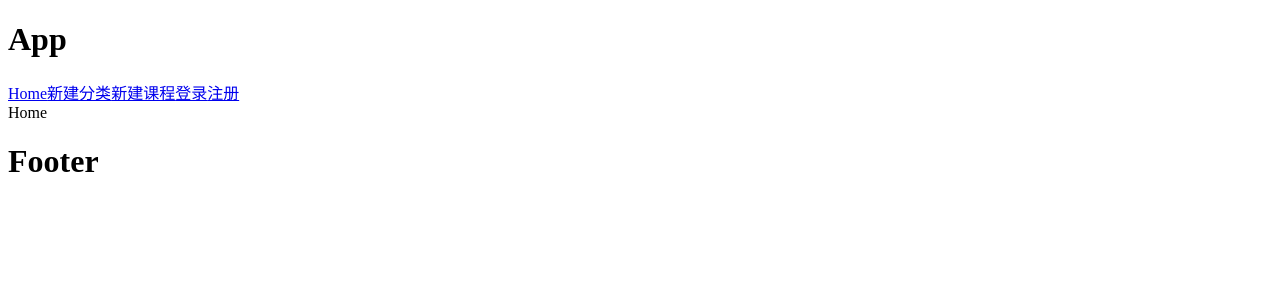
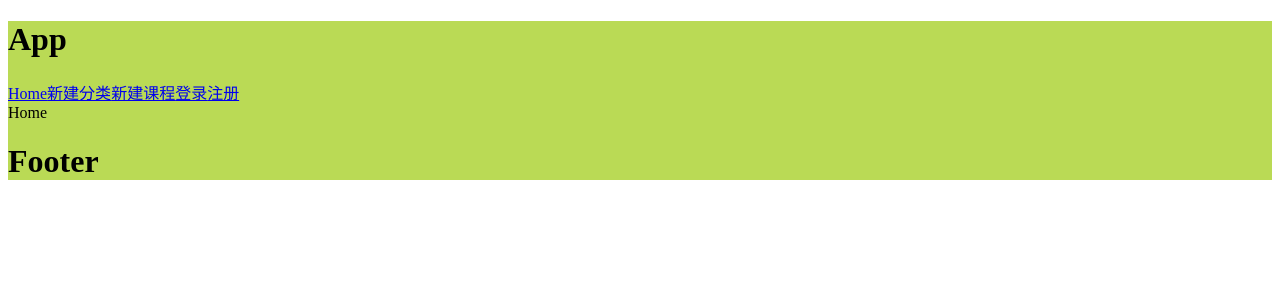
Before and after one commit to yhyecho/aa-journey, a React app in the folder client/: page / in a window 1280 px wide. Shown: the top 300 px of the page. Built offline with nearby package versions, Linux system fonts and the light colour scheme; the HTML template or start-up script is replaced by a standard one.

Commit message:
add css code

```diff
--- a/client/package.json
+++ b/client/package.json
@@ -15,10 +15,12 @@
     "babel-loader": "^6.4.0",
     "babel-preset-env": "^1.2.1",
     "babel-preset-react": "^6.23.0",
+    "css-loader": "^0.28.4",
     "react": "^15.4.2",
     "react-cookie": "^1.0.4",
     "react-dom": "^15.4.2",
     "react-router": "^3.0.2",
+    "style-loader": "^0.18.2",
     "webpack": "^2.2.1"
   },
   "devDependencies": {
--- a/client/src/components/App.js
+++ b/client/src/components/App.js
@@ -1,10 +1,11 @@
 import React from 'react'
 import Header from './Header'
+import '../css/main.css'
 
 class App extends React.Component {
   render() {
     return (
-      <div>
+      <div className='app'>
         <h1>App</h1>
         <Header />
           { this.props.children }
--- /dev/null
+++ b/client/src/css/main.css
@@ -0,0 +1,3 @@
+.app {
+  background: #bada55;
+}
--- a/client/webpack.config.js
+++ b/client/webpack.config.js
@@ -12,6 +12,10 @@ module.exports = {
       {
         test: /\.js$/,
         use: 'babel-loader'
+      },
+      {
+        test: /\.css$/,
+        use: ['style-loader', 'css-loader']
       }
     ]
   }
```
